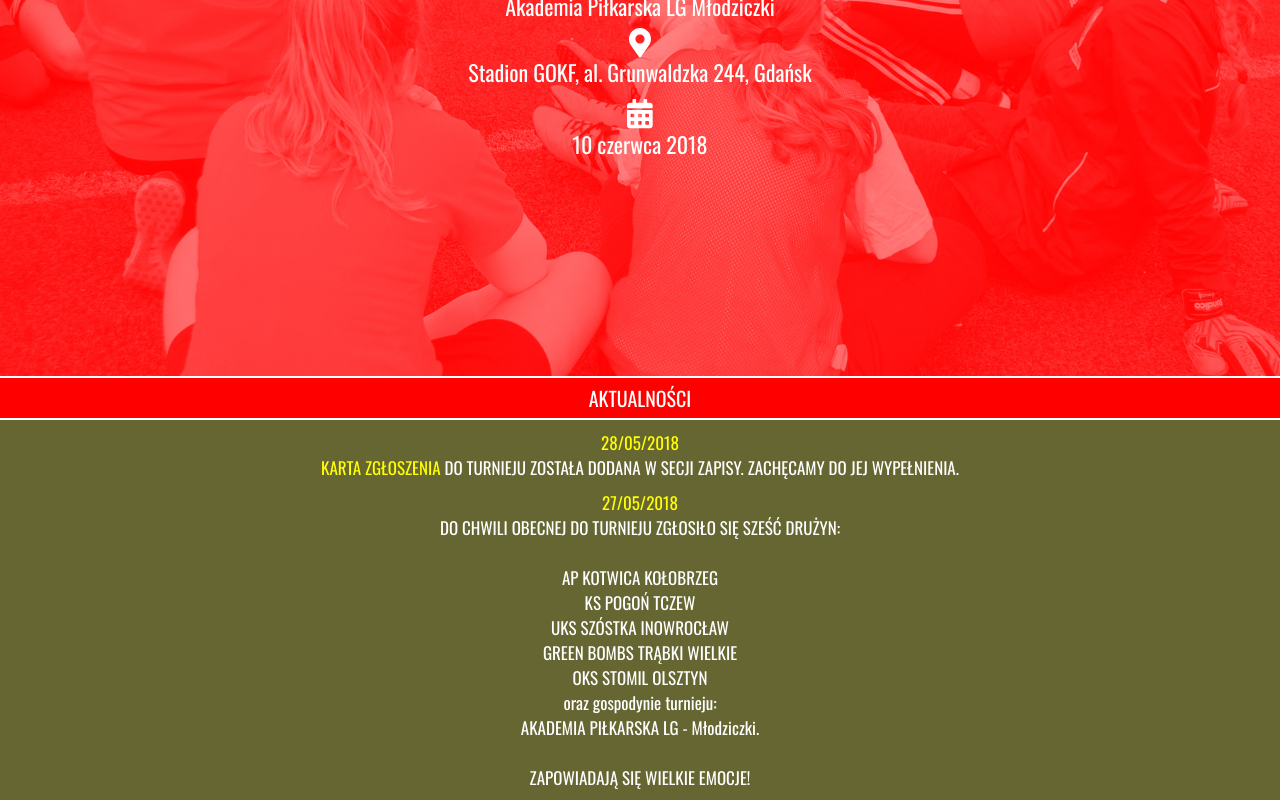
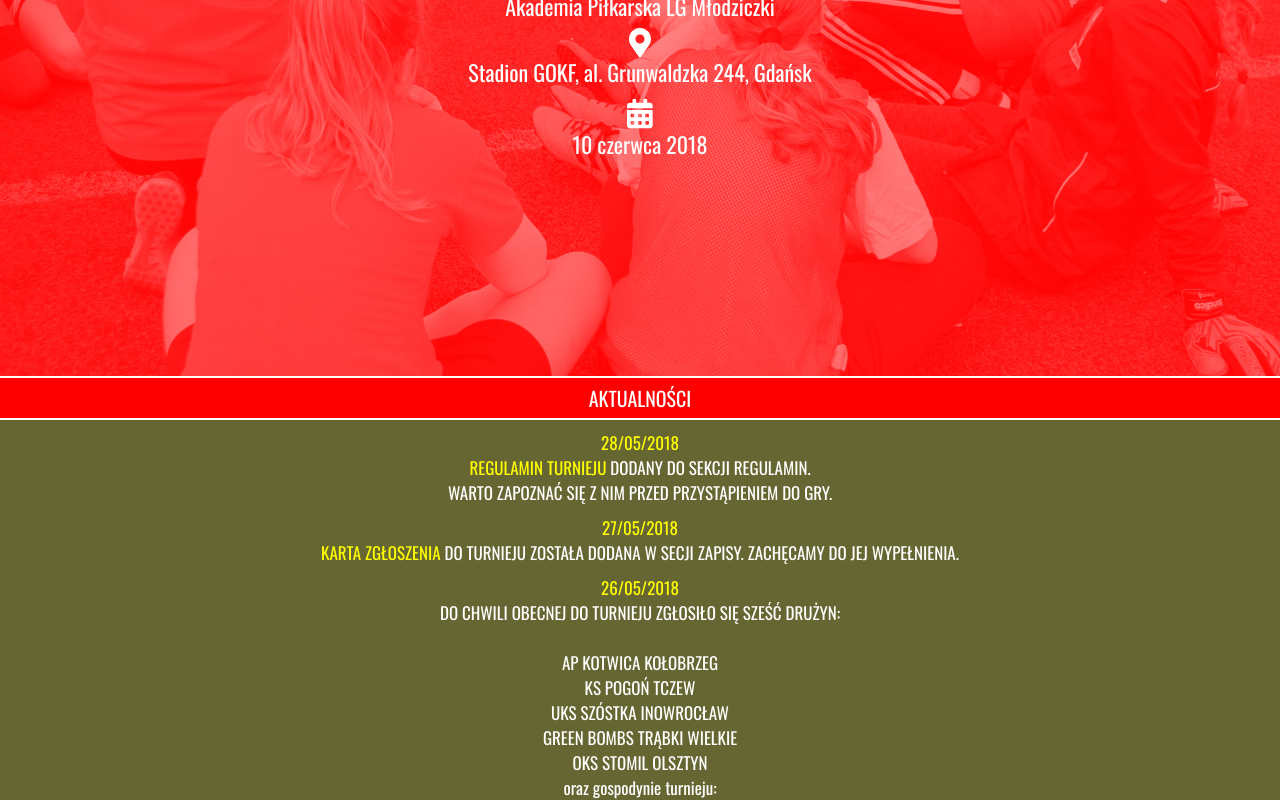
Before and after one commit to RadekRo/academycup-tournament-page, a plain HTML site: page index.html in a window 1280 px wide. Shown: the part 424-1224 px from the top of the page. Drawn offline with nearby package versions, Linux system fonts and the light colour scheme.

Commit message:
Added latest news about rules and regulations

```diff
--- a/index.html
+++ b/index.html
@@ -59,11 +59,16 @@
                 <div class="section-content-element">
                     <p>
                         <span class="marker">28/05/2018</span><br/>
+                        <span style="color: yellow">REGULAMIN TURNIEJU</span> DODANY DO SEKCJI REGULAMIN.<br/>
+                        WARTO ZAPOZNAĆ SIĘ Z NIM PRZED PRZYSTĄPIENIEM DO GRY.
+                    </p>
+                    <p>
+                        <span class="marker">27/05/2018</span><br/>
                         <span style="color: yellow">KARTA ZGŁOSZENIA</span> DO TURNIEJU ZOSTAŁA DODANA W SECJI ZAPISY. ZACHĘCAMY DO JEJ WYPEŁNIENIA.
 
                     </p>
                     <p>
-                        <span class="marker">27/05/2018</span><br/>
+                        <span class="marker">26/05/2018</span><br/>
                         DO CHWILI OBECNEJ DO TURNIEJU ZGŁOSIŁO SIĘ SZEŚĆ DRUŻYN:<br/><br/>
                         AP KOTWICA KOŁOBRZEG<br/>KS POGOŃ TCZEW<br/>UKS SZÓSTKA INOWROCŁAW<br/>
                         GREEN BOMBS TRĄBKI WIELKIE<br/>OKS STOMIL OLSZTYN<br/>oraz gospodynie turnieju:<br/>
```
